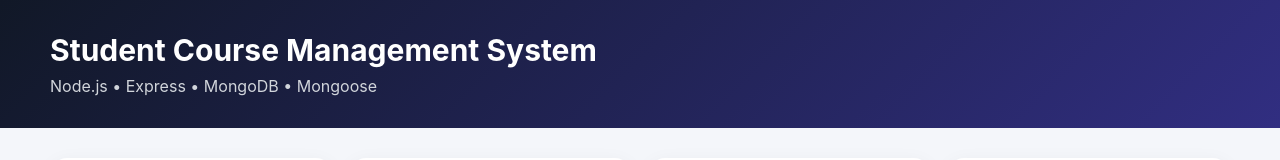
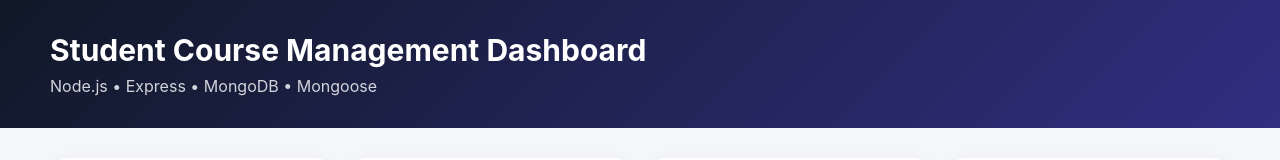
Before and after one commit to komal1508-k/student-course-management-system, a website: page public/index.html in a window 1280 px wide. Shown: the top 160 px of the page. Drawn offline with Linux system fonts and the light colour scheme; no server answers.

Commit message:
Update dashboard heading

```diff
--- a/public/index.html
+++ b/public/index.html
@@ -300,7 +300,7 @@
 <body>
 
 <header>
-    <h1>Student Course Management System</h1>
+    <h1>Student Course Management Dashboard</h1>
     <p>Node.js • Express • MongoDB • Mongoose</p>
 </header>
 
```
